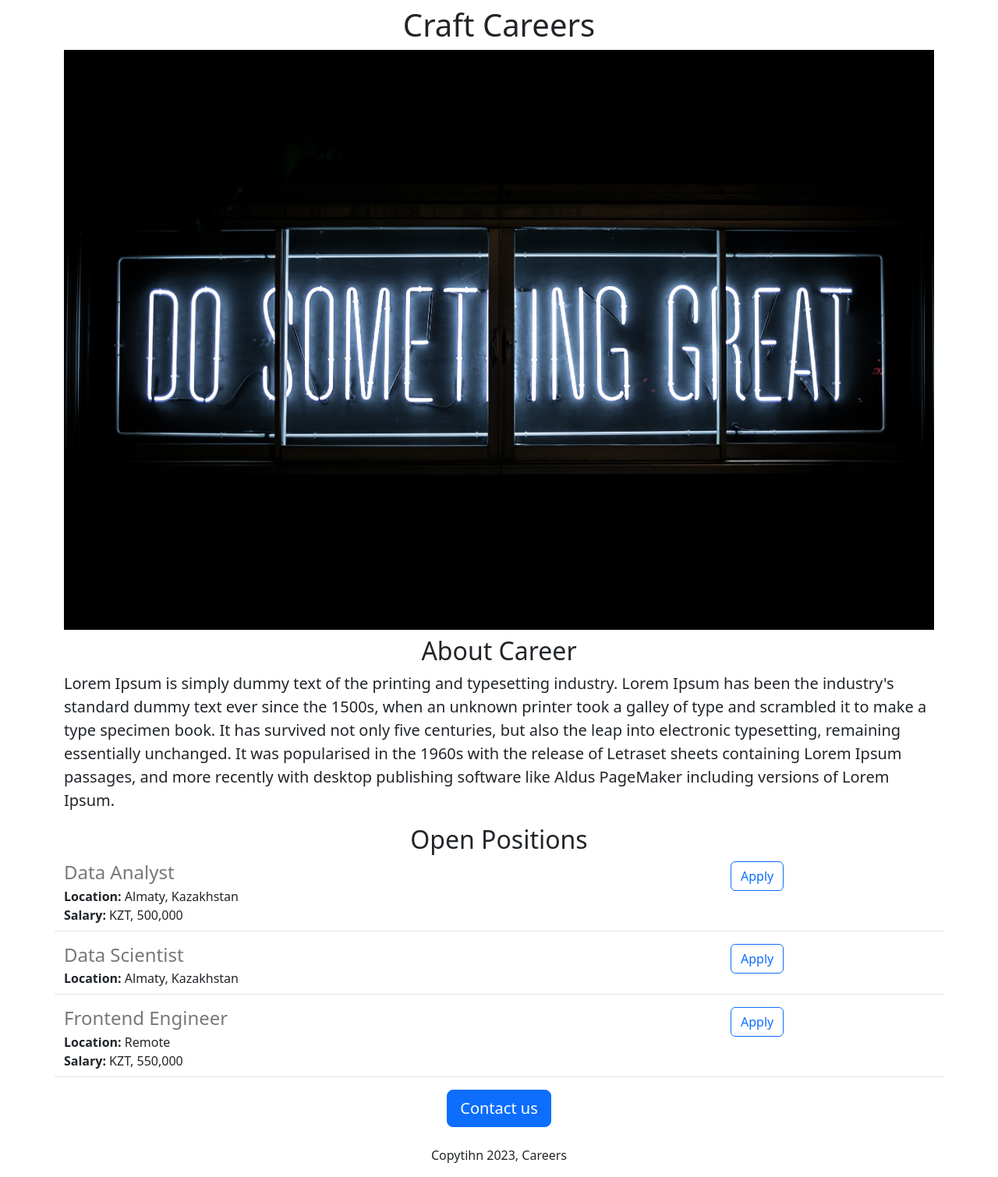
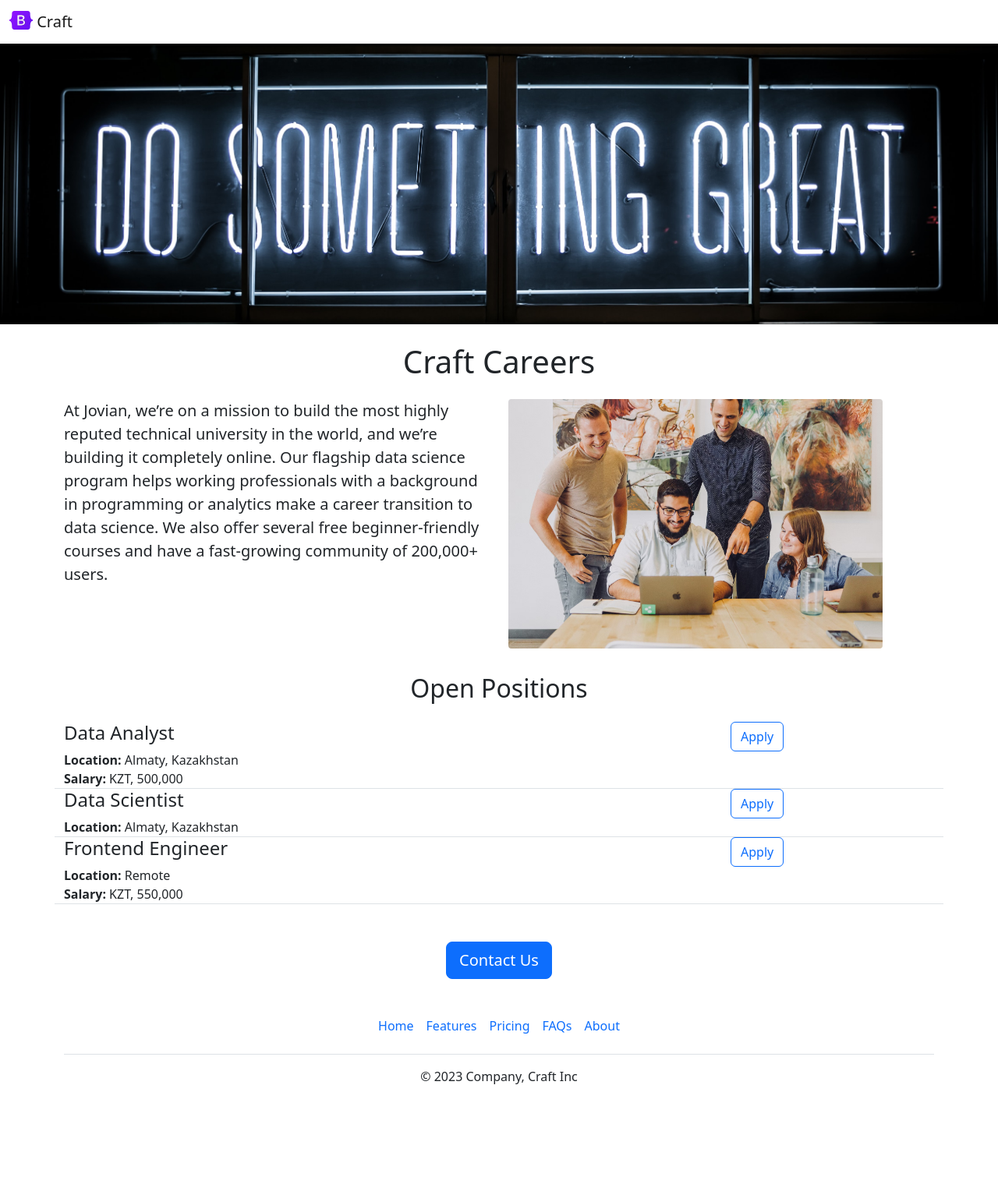
Before and after one commit to AlisherAlseiit/careers-website, a Flask app: page / in a window 1280 px wide. Shown: the whole page at 78% size. After the commit the page ends 1391 px from the top, so only its background shows below. Run offline with Flask 3, Linux system fonts and the light colour scheme.

Commit message:
functional and aesthetic improvements

```diff
--- /dev/null
+++ b/templates/footer.html
@@ -0,0 +1,12 @@
+<div class="container">
+  <footer class="py-3 my-4">
+    <ul class="nav justify-content-center border-bottom pb-3 mb-3">
+      <li class="nav-item"><a href="#" class="nav-link px-2 text-body-secondary">Home</a></li>
+      <li class="nav-item"><a href="#" class="nav-link px-2 text-body-secondary">Features</a></li>
+      <li class="nav-item"><a href="#" class="nav-link px-2 text-body-secondary">Pricing</a></li>
+      <li class="nav-item"><a href="#" class="nav-link px-2 text-body-secondary">FAQs</a></li>
+      <li class="nav-item"><a href="#" class="nav-link px-2 text-body-secondary">About</a></li>
+    </ul>
+    <p class="text-center text-body-secondary">&copy; 2023 Company, Craft Inc</p>
+  </footer>
+</div>
--- a/templates/home.html
+++ b/templates/home.html
@@ -1,34 +1,46 @@
 <!DOCTYPE html>
 <html>
   <head>
-    <title>Careers</title>
+    <title>Jovian Careers</title>
     <meta charset="utf-8">
     <meta name="viewport" content="width=device-width, initial-scale=1">
-    <link href="https://cdn.jsdelivr.net/npm/bootstrap@5.3.0-alpha3/dist/css/bootstrap.min.css" rel="stylesheet" integrity="sha384-KK94CHFLLe+nY2dmCWGMq91rCGa5gtU4mk92HdvYe+M/SXH301p5ILy+dN9+nJOZ" crossorigin="anonymous">
+    <link href="https://cdn.jsdelivr.net/npm/bootstrap@5.2.0-beta1/dist/css/bootstrap.min.css" rel="stylesheet" integrity="sha384-0evHe/X+R7YkIZDRvuzKMRqM+OrBnVFBL6DOitfPri4tjfHxaWutUpFmBp4vmVor" crossorigin="anonymous">
     <style>
-      #banner: {
+      #banner {
         height: 360px;
         width: 100%;
         object-fit:cover;
+        margin-bottom: 16px;
       }
     </style>
   </head>
   <body>
+    {% include 'nav.html' %}
+    <img class="img-fluid" id="banner" src="/static/banner.jpeg">
     <div class="container">
-        <h1 class="text-center mb-2 mt-2">{{company_name}} Careers</h1>
-        <img class="img-fluid" id="banner" src="https://careers-website--alisheralseiit.repl.co/static/banner.jpeg" height="320">
-        <h2 class="text-center mb-2 mt-2">About Career</h2>
-        <p class="lead">Lorem Ipsum is simply dummy text of the printing and typesetting industry. Lorem Ipsum has been the industry's standard dummy text ever since the 1500s, when an unknown printer took a galley of type and scrambled it to make a type specimen book. It has survived not only five centuries, but also the leap into electronic typesetting, remaining essentially unchanged. It was popularised in the 1960s with the release of Letraset sheets containing Lorem Ipsum passages, and more recently with desktop publishing software like Aldus PageMaker including versions of Lorem Ipsum.</p>
-        <h2 class="text-center mt-2">Open Positions</h2>
+      <h1 class="text-center mt-2 mb-4">
+        {{company_name}} Careers
+      </h1>
+      <div class="row" style="margin-bottom:32px">
+        <div class="col-md-6">
+      <p class="lead">
+        At Jovian, we’re on a mission to build the most highly reputed technical university in the world, and we’re building it completely online. Our flagship data science program helps working professionals with a background in programming or analytics make a career transition to data science. We also offer several free beginner-friendly courses and have a fast-growing community of 200,000+ users.
+      </p>
+        </div>
+        <div class="d-none d-md-block col-md-6">
+        <img src="/static/working.jpeg" style="height:320px;border-radius:4px;">
+        </div>
+      </div>
+      <h2 class="text-center mt-2 mb-4">Open Positions</h2>
       <div>
         {% for job in jobs %}
           {% include 'jobitem.html' %}
         {% endfor %}
       </div>
       <div class="text-center">
-          <button class="btn btn-primary btn-lg">Contact us</button>
-          <p class="mt-4">Copytihn 2023, Careers</p>
+      <a class="btn btn-primary btn-lg mt-5" href="mailto:hello@jovian.ai?subject=Question%20about%20Job%20Opernings&body=My%20name%3A%20%3Cyour%20name%20here%3E%0D%0A%0D%0AMy%20questions%3A%20%3Center%20question%20here%3E%0D%0A">Contact Us</a>
       </div>
     </div>
+    {% include 'footer.html' %}
   </body>
 </html>
--- a/templates/jobitem.html
+++ b/templates/jobitem.html
@@ -1,6 +1,6 @@
-<div class="border-bottom row" style="margin-bottom:16px; padding-bottom: 8px;">
+<div class="border-bottom row" style="margin-bottom:16px padding-bottom: 8px">
   <div class="col-9">
-    <h4 style="color:rgb(120, 120, 120); margin-bottom:4px;">
+    <h4 style="color:rgb(120, 120, 120) margin-bottom:4px">
       {{job['title']}}
     </h4>
     <div>
@@ -12,7 +12,7 @@
     </div>
     {% endif %}
   </div>
-  <div class="col-3">
-    <button type="button" class="btn btn-outline-primary">Apply</button>
+  <div class="col-2 padding-right:16px">
+    <a href="mailto:hello@jovian.ai?subject=Application%20for%20{{job['title']}}&body=My%20name%3A%20%3Cyour%20name%20here%3E%0D%0A%0D%0AMy%20Resume%20link%3A%20%3Cresume%20link%3E%0D%0A%0D%0AMy%20LinkedIn%20link%3A%20%3Clinkedin%20in%3E%0D%0A%0D%0A" type="button" class="btn btn-outline-primary float-right align-middle">Apply</a>
   </div>
 </div>
--- /dev/null
+++ b/templates/nav.html
@@ -0,0 +1,9 @@
+<nav class="navbar shadow-sm fixed-top bg-white">
+  <div class="container-fluid">
+    <a class="navbar-brand" href="#">
+      <img src="/static/logo.svg" alt="Logo" width="30" height="24" class="d-inline-block align-text-top">
+      Craft
+    </a>
+  </div>
+</nav>
+<div style="height:56px"></div>
```
Also changed, not shown: static/logo.svg (added), static/working.jpeg (added). Lines whose indentation alone changed are shown as unchanged.
